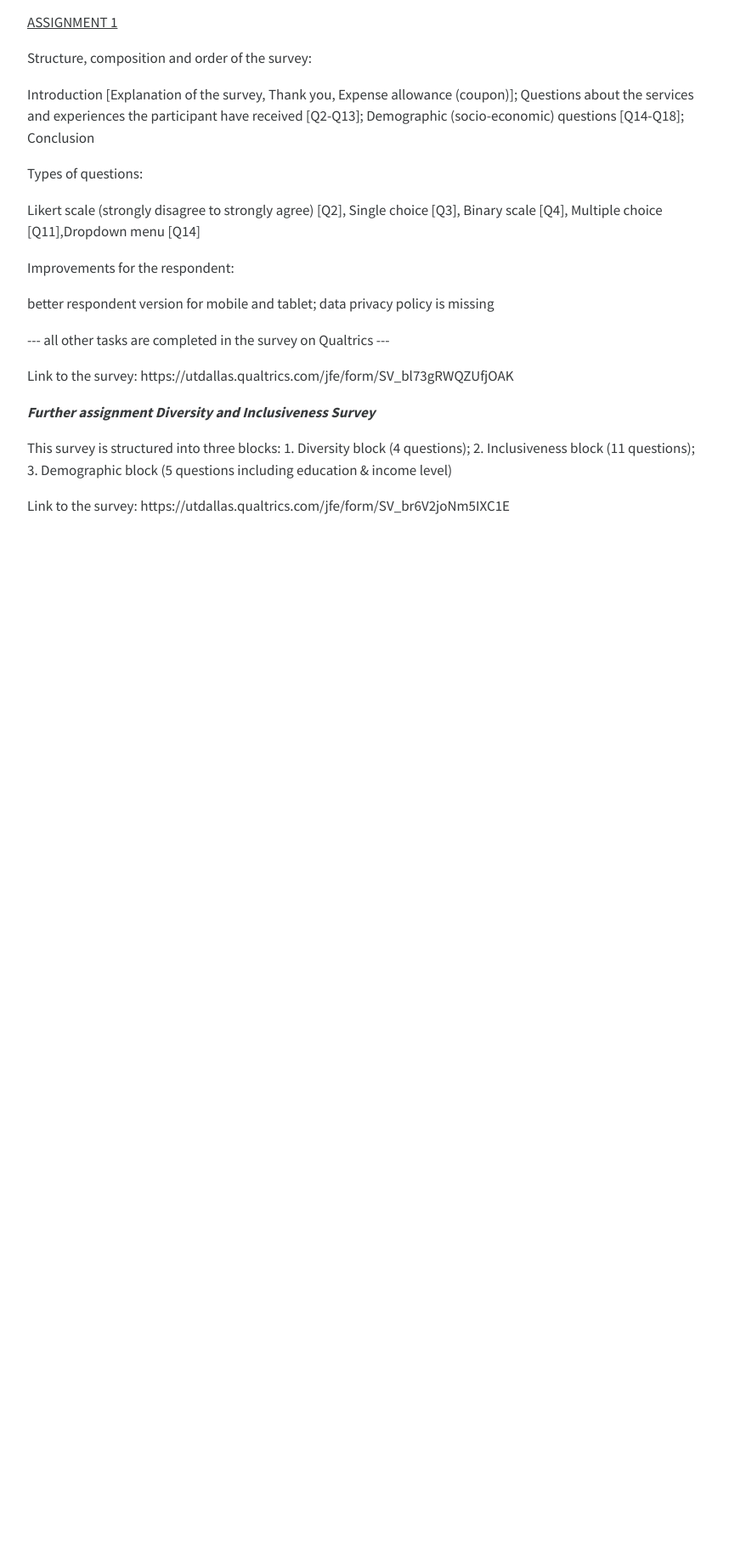
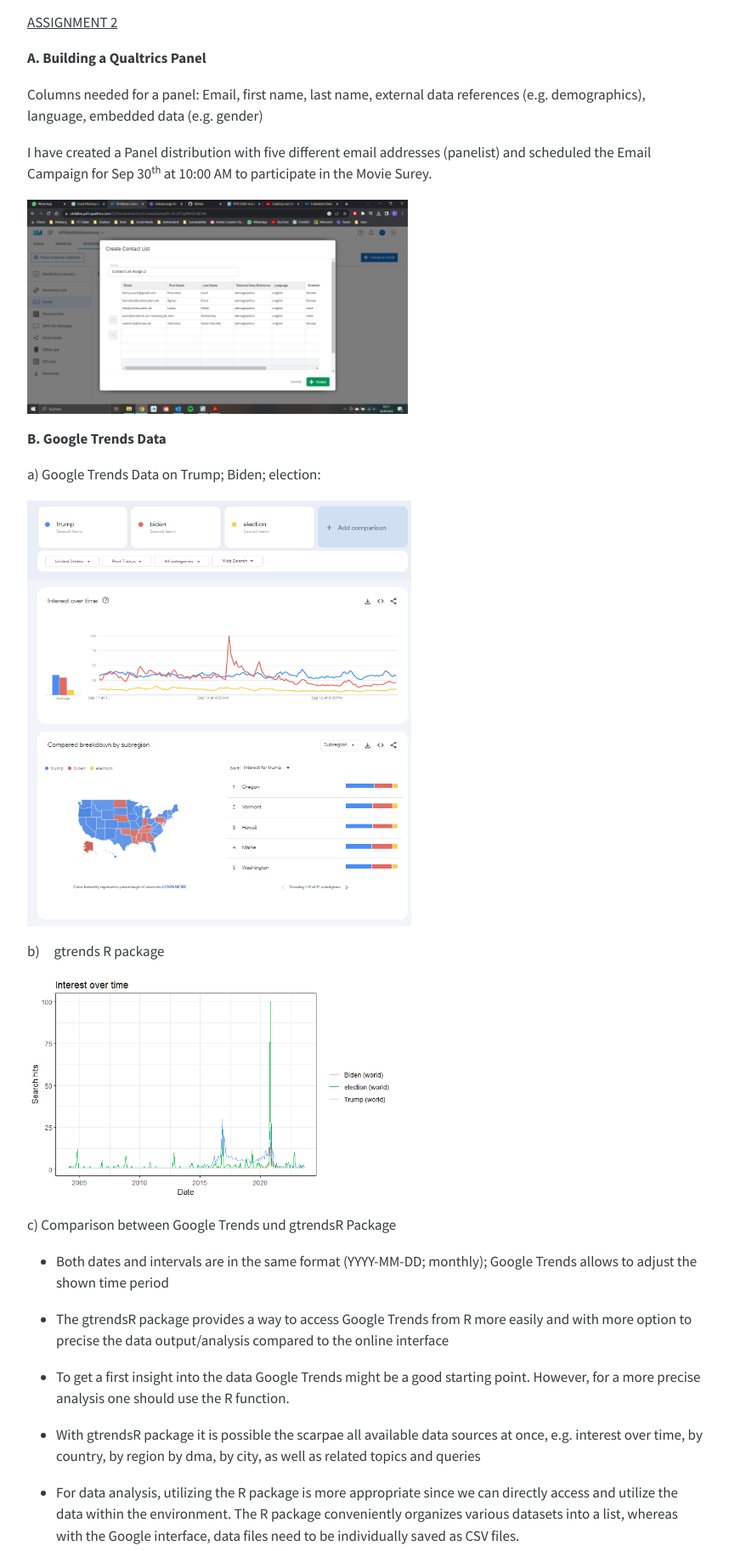
Before and after one commit to FranziskaAuch/franziskaauch.github.io, a plain HTML site: page index.html in a window 1280 px wide. Shown: the part 135-1960 px from the top of the page at 85% size, without its empty margins (136-994 px from the left). Before the commit the page ends 838 px from the top, so only its background shows below. Drawn offline with Linux system fonts and the light colour scheme.

Commit message:
Add files via upload

```diff
--- a/index.html
+++ b/index.html
@@ -122,6 +122,24 @@ ul.task-list li input[type="checkbox"] {
 
 </header>
 
+<p><u>ASSIGNMENT 2</u></p>
+<p><strong>A. Building a Qualtrics Panel</strong></p>
+<p>Columns needed for a panel: Email, first name, last name, external data references (e.g.&nbsp;demographics), language, embedded data (e.g.&nbsp;gender)</p>
+<p>I have created a Panel distribution with five different email addresses (panelist) and scheduled the Email Campaign for Sep 30<sup>th</sup> at 10:00 AM to participate in the Movie Surey.</p>
+<p><img src="images/Screenshot (35).png" class="img-fluid" width="448"></p>
+<p><strong>B. Google Trends Data</strong></p>
+<p>a) Google Trends Data on Trump; Biden; election:</p>
+<p><img src="images/Screenshot (42).png" class="img-fluid" width="452"></p>
+<p>b)&nbsp;&nbsp;&nbsp;&nbsp; gtrends R package</p>
+<p><img src="images/BidenTrumpElection_plot1.png" class="img-fluid" width="432"></p>
+<p>c) Comparison between Google Trends und gtrendsR Package</p>
+<ul>
+<li><p>Both dates and intervals are in the same format (YYYY-MM-DD; monthly); Google Trends allows to adjust the shown time period</p></li>
+<li><p>The gtrendsR package provides a way to access Google Trends from R more easily and with more option to precise the data output/analysis compared to the online interface</p></li>
+<li><p>To get a first insight into the data Google Trends might be a good starting point. However, for a more precise analysis one should use the R function.</p></li>
+<li><p>With gtrendsR package it is possible the scarpae all available data sources at once, e.g.&nbsp;interest over time, by country, by region by dma, by city, as well as related topics and queries</p></li>
+<li><p>For data analysis, utilizing the R package is more appropriate since we can directly access and utilize the data within the environment. The R package conveniently organizes various datasets into a list, whereas with the Google interface, data files need to be individually saved as CSV files.</p></li>
+</ul>
 <p><u>ASSIGNMENT 1</u></p>
 <p>Structure, composition and order of the survey:</p>
 <p>Introduction [Explanation of the survey, Thank you, Expense allowance (coupon)]; Questions about the services and experiences the participant have received [Q2-Q13]; Demographic (socio-economic) questions [Q14-Q18]; Conclusion</p>
```
Also changed, not shown: about.html (+10 -0 lines), search.json (+1 -1 lines), images/BidenTrumpElection_plot1.png (added), images/CV_FA_Seite_1.png (added), images/CV_FA_Seite_2.png (added), images/Screenshot (35).png (added), images/Screenshot (42).png (added).
